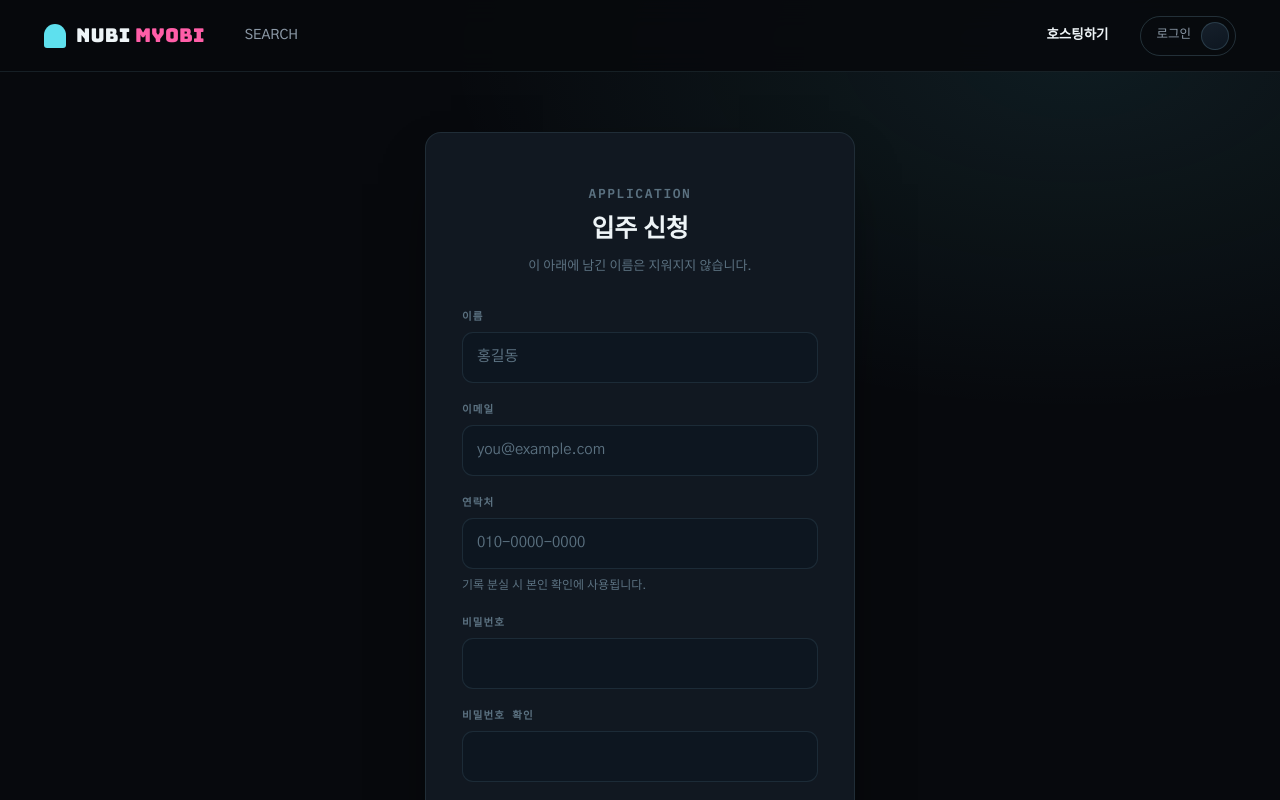
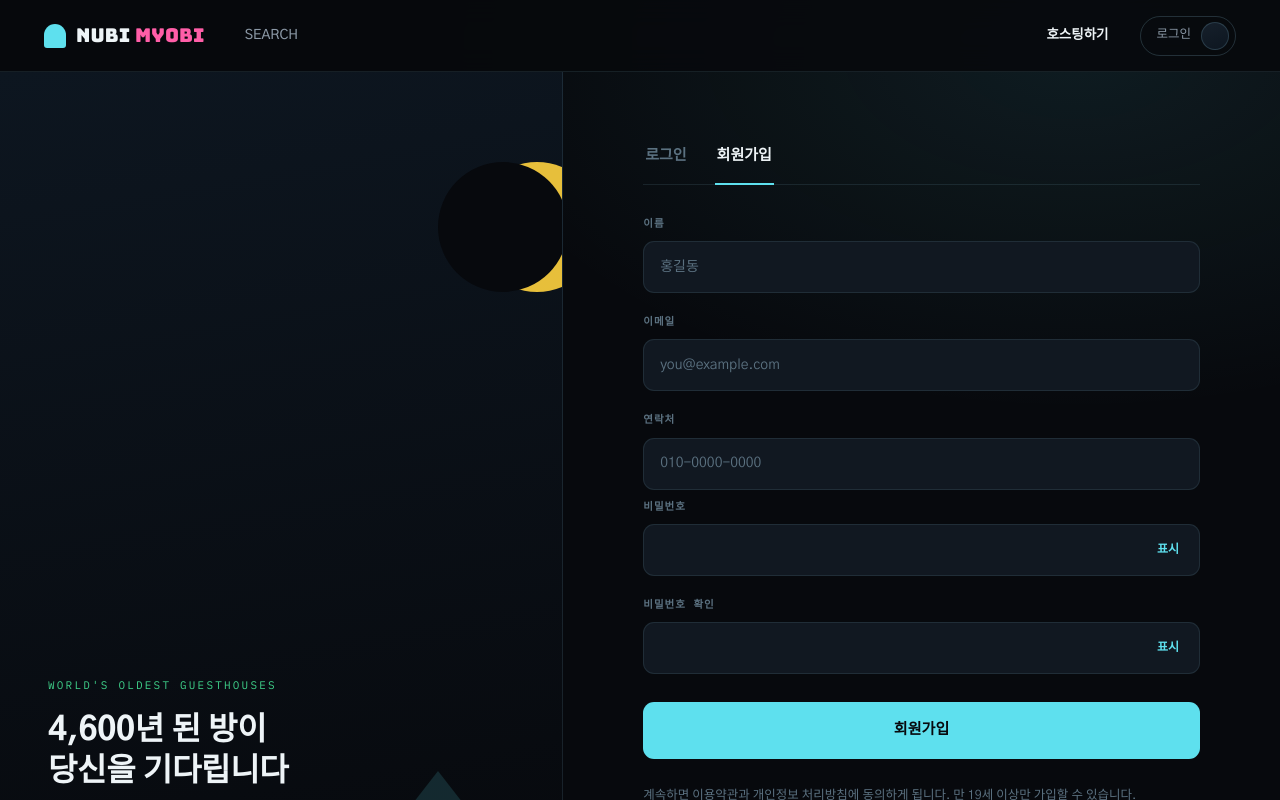
Before and after one commit to jiy0-0nv/nubi, a React (Vite) app in the folder frontend/: page /signup in a window 1280 px wide. Shown: the top 800 px of the page. Built offline with nearby package versions, Linux system fonts and the light colour scheme; a web font is replaced by a local one.

Commit message:
회원가입 화면 작업

```diff
--- /dev/null
+++ b/frontend/src/components/AuthBrandPanel.jsx
@@ -0,0 +1,46 @@
+/** 인증 화면 좌측의 달·피라미드 실루엣 (순수 CSS 장식) */
+function BrandDecor() {
+  return (
+    <div className="auth-split-decor" aria-hidden="true">
+      <div style={{ position: 'absolute', top: 90, right: -40, width: 130, height: 130, borderRadius: 999, background: 'var(--yellow)', opacity: 0.9 }} />
+      <div style={{ position: 'absolute', top: 90, right: -6, width: 130, height: 130, borderRadius: 999, background: 'var(--void)' }} />
+      <div
+        style={{
+          position: 'absolute', bottom: -1, right: 40,
+          width: 0, height: 0,
+          borderLeft: '84px solid transparent', borderRight: '84px solid transparent', borderBottom: '108px solid rgba(94,224,238,.14)',
+        }}
+      />
+      <div
+        style={{
+          position: 'absolute', bottom: -1, right: 172,
+          width: 0, height: 0,
+          borderLeft: '52px solid transparent', borderRight: '52px solid transparent', borderBottom: '70px solid rgba(94,224,238,.08)',
+        }}
+      />
+    </div>
+  );
+}
+
+/** 로그인/회원가입 등 분할형 인증 화면의 좌측 브랜드 패널. 두 화면에서 동일하게 씁니다. */
+export default function AuthBrandPanel() {
+  return (
+    <div className="auth-split-brand">
+      <BrandDecor />
+
+      <div className="auth-split-brand-bottom">
+        <p className="mono" style={{ fontSize: 11, letterSpacing: '0.2em', color: 'var(--green)', marginBottom: 16 }}>
+          WORLD&apos;S OLDEST GUESTHOUSES
+        </p>
+        <h2 style={{ fontSize: 32, lineHeight: 1.28, marginBottom: 14 }}>
+          4,600년 된 방이
+          <br />
+          당신을 기다립니다
+        </h2>
+        <p className="muted" style={{ fontSize: 14, lineHeight: 1.75 }}>
+          등록 묘소 1,204곳 · 41개국 · 최고 연식 6,600만 년
+        </p>
+      </div>
+    </div>
+  );
+}
--- a/frontend/src/pages/LoginPage.jsx
+++ b/frontend/src/pages/LoginPage.jsx
@@ -2,30 +2,7 @@ import { useState } from 'react';
 import { Link, useLocation, useNavigate } from 'react-router-dom';
 import { ROLE, useAuth } from '../context/AuthContext';
 import Alert from '../components/Alert';
-
-/* 좌측 브랜드 패널의 달·피라미드 실루엣 (순수 CSS 장식) */
-function BrandDecor() {
-  return (
-    <div className="auth-split-decor" aria-hidden="true">
-      <div style={{ position: 'absolute', top: 90, right: -40, width: 130, height: 130, borderRadius: 999, background: 'var(--yellow)', opacity: 0.9 }} />
-      <div style={{ position: 'absolute', top: 90, right: -6, width: 130, height: 130, borderRadius: 999, background: 'var(--void)' }} />
-      <div
-        style={{
-          position: 'absolute', bottom: -1, right: 40,
-          width: 0, height: 0,
-          borderLeft: '84px solid transparent', borderRight: '84px solid transparent', borderBottom: '108px solid rgba(94,224,238,.14)',
-        }}
-      />
-      <div
-        style={{
-          position: 'absolute', bottom: -1, right: 172,
-          width: 0, height: 0,
-          borderLeft: '52px solid transparent', borderRight: '52px solid transparent', borderBottom: '70px solid rgba(94,224,238,.08)',
-        }}
-      />
-    </div>
-  );
-}
+import AuthBrandPanel from '../components/AuthBrandPanel';
 
 /* ------------------------------------------------------------------
  * 로그인 화면.
@@ -84,23 +61,7 @@ export default function LoginPage() {
   return (
     <div className="auth-split">
       {/* ---------- 좌측 브랜드 패널 ---------- */}
-      <div className="auth-split-brand">
-        <BrandDecor />
-
-        <div className="auth-split-brand-bottom">
-          <p className="mono" style={{ fontSize: 11, letterSpacing: '0.2em', color: 'var(--green)', marginBottom: 16 }}>
-            WORLD&apos;S OLDEST GUESTHOUSES
-          </p>
-          <h2 style={{ fontSize: 32, lineHeight: 1.28, marginBottom: 14 }}>
-            4,600년 된 방이
-            <br />
-            당신을 기다립니다
-          </h2>
-          <p className="muted" style={{ fontSize: 14, lineHeight: 1.75 }}>
-            등록 묘소 1,204곳 · 41개국 · 최고 연식 6,600만 년
-          </p>
-        </div>
-      </div>
+      <AuthBrandPanel />
 
       {/* ---------- 우측 폼 패널 ---------- */}
       <div className="auth-split-form">
--- a/frontend/src/pages/SignupPage.jsx
+++ b/frontend/src/pages/SignupPage.jsx
@@ -3,12 +3,15 @@ import { Link, useNavigate } from 'react-router-dom';
 import { signup } from '../api/auth';
 import { useAuth } from '../context/AuthContext';
 import Alert from '../components/Alert';
+import AuthBrandPanel from '../components/AuthBrandPanel';
 
 export default function SignupPage() {
   const navigate = useNavigate();
   const { login } = useAuth();
 
   const [form, setForm] = useState({ email: '', password: '', passwordConfirm: '', name: '', phone: '' });
+  const [showPassword, setShowPassword] = useState(false);
+  const [showPasswordConfirm, setShowPasswordConfirm] = useState(false);
   const [error, setError] = useState('');
   const [submitting, setSubmitting] = useState(false);
 
@@ -46,23 +49,34 @@ export default function SignupPage() {
   };
 
   return (
-    <div className="auth-wrap">
-      <div className="auth-card">
-        <div className="auth-head">
-          <p className="eyebrow">Application</p>
-          <h1>입주 신청</h1>
-          <p>이 아래에 남긴 이름은 지워지지 않습니다.</p>
+    <div className="auth-split">
+      {/* ---------- 좌측 브랜드 패널 ---------- */}
+      <AuthBrandPanel />
+
+      {/* ---------- 우측 폼 패널 ---------- */}
+      <div className="auth-split-form">
+        <div className="auth-split-form-inner">
+          <div className="auth-tabs">
+            <Link to="/login" className="auth-tab">
+              로그인
+            </Link>
+            <span className="auth-tab active">회원가입</span>
           </div>
 
           <Alert>{error}</Alert>
 
           <form onSubmit={handleSubmit}>
-          <div className="field">
-            <label htmlFor="name">이름</label>
+            <label htmlFor="name" className="label" style={{ display: 'block', marginBottom: 9 }}>
+              이름
+            </label>
+            <div className="input-box">
               <input id="name" type="text" required value={form.name} onChange={update('name')} placeholder="홍길동" />
             </div>
-          <div className="field">
-            <label htmlFor="email">이메일</label>
+
+            <label htmlFor="email" className="label" style={{ display: 'block', marginBottom: 9 }}>
+              이메일
+            </label>
+            <div className="input-box">
               <input
                 id="email"
                 type="email"
@@ -73,8 +87,11 @@ export default function SignupPage() {
                 placeholder="you@example.com"
               />
             </div>
-          <div className="field">
-            <label htmlFor="phone">연락처</label>
+
+            <label htmlFor="phone" className="label" style={{ display: 'block', marginBottom: 9 }}>
+              연락처
+            </label>
+            <div className="input-box" style={{ marginBottom: 8 }}>
               <input
                 id="phone"
                 type="tel"
@@ -83,40 +100,61 @@ export default function SignupPage() {
                 onChange={update('phone')}
                 placeholder="010-0000-0000"
               />
-            <span className="field-hint">기록 분실 시 본인 확인에 사용됩니다.</span>
             </div>
-          <div className="field">
-            <label htmlFor="pw">비밀번호</label>
+
+            <label htmlFor="pw" className="label" style={{ display: 'block', marginBottom: 9 }}>
+              비밀번호
+            </label>
+            <div className="input-box">
               <input
                 id="pw"
-              type="password"
+                type={showPassword ? 'text' : 'password'}
                 autoComplete="new-password"
                 required
                 value={form.password}
                 onChange={update('password')}
               />
+              <button
+                type="button"
+                className="input-box-toggle"
+                onClick={() => setShowPassword((v) => !v)}
+                aria-label={showPassword ? '비밀번호 숨기기' : '비밀번호 표시'}
+              >
+                {showPassword ? '숨김' : '표시'}
+              </button>
             </div>
-          <div className="field">
-            <label htmlFor="pw2">비밀번호 확인</label>
+
+            <label htmlFor="pw2" className="label" style={{ display: 'block', marginBottom: 9 }}>
+              비밀번호 확인
+            </label>
+            <div className="input-box">
               <input
                 id="pw2"
-              type="password"
+                type={showPasswordConfirm ? 'text' : 'password'}
                 autoComplete="new-password"
                 required
                 value={form.passwordConfirm}
                 onChange={update('passwordConfirm')}
               />
+              <button
+                type="button"
+                className="input-box-toggle"
+                onClick={() => setShowPasswordConfirm((v) => !v)}
+                aria-label={showPasswordConfirm ? '비밀번호 숨기기' : '비밀번호 표시'}
+              >
+                {showPasswordConfirm ? '숨김' : '표시'}
+              </button>
             </div>
-          <button type="submit" className="btn btn-primary btn-block btn-lg" disabled={submitting}>
-            {submitting ? '기록하는 중…' : '이름 남기기'}
+
+            <button type="submit" className="btn btn-primary btn-block btn-lg" style={{ marginTop: 8 }} disabled={submitting}>
+              {submitting ? '기록하는 중…' : '회원가입'}
             </button>
           </form>
 
-        <div className="auth-foot">
-          <span className="dim">이미 기록이 있습니까?</span>
-          <Link to="/login" className="link">
-            입주 기록으로
-          </Link>
+          <p className="tiny dim" style={{ lineHeight: 1.7, marginTop: 26 }}>
+            계속하면 이용약관과 개인정보 처리방침에 동의하게 됩니다. 만 19세 이상만 가입할 수
+            있습니다.
+          </p>
         </div>
       </div>
     </div>
```
Lines whose indentation alone changed are shown as unchanged.
